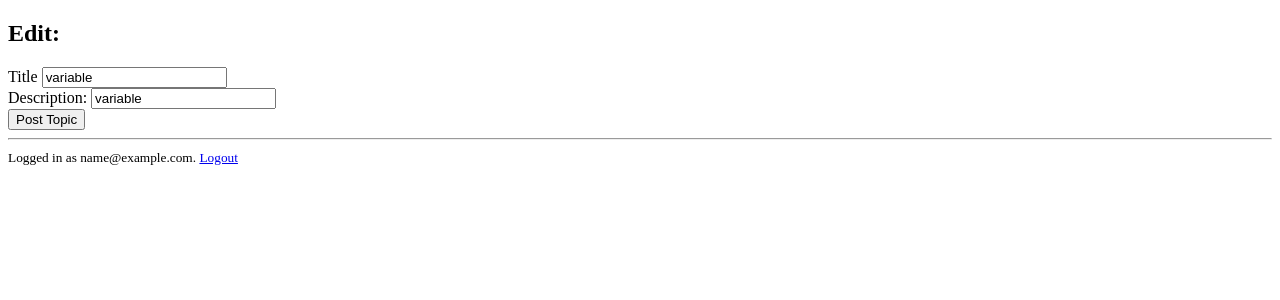
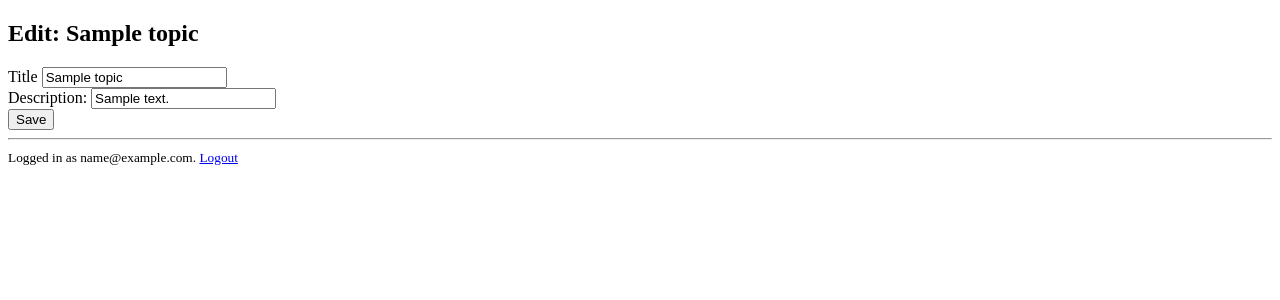
Before and after one commit to carl-castell/Forum, a Flask app: template app/templates/posts/edit_topic.html in a window 1280 px wide. Shown: the top 300 px of the page. Run offline with Flask 3, Linux system fonts and the light colour scheme; a user stored in the database is signed in; tables that the repository leaves empty hold one stand-in row (values such as "Sample post"); the template is opened without the code that fills it: most values are stand-ins (such as "Sample title", 1, 10 or a date in 2020).

Commit message:
edit fix

```diff
--- a/app/templates/posts/edit_topic.html
+++ b/app/templates/posts/edit_topic.html
@@ -8,17 +8,17 @@
 
     <form method ="POST">
 
-        <h2>Edit: </h2>
+        <h2>Edit: {{ change_topic.Topic.title }}</h2>
         <div>
           <label for="title">Title</label>
-          <input type="text" name="title" id="title" value="variable">
+          <input type="text" name="title" id="title" value="{{ change_topic.Topic.title }}">
         </div>
         <div>
           <label for="description">Description:</label>
-          <input type="text" name="description" id="description" value="variable">
+          <input type="text" name="description" id="description" value="{{ change_topic.Topic.description }}">
         </div>
 
-        <input type="submit" value="Post Topic">
+        <input type="submit" value="Save">
 
       </form>
 
```
Also changed, not shown: app/posts/routes.py (+26 -11 lines).
